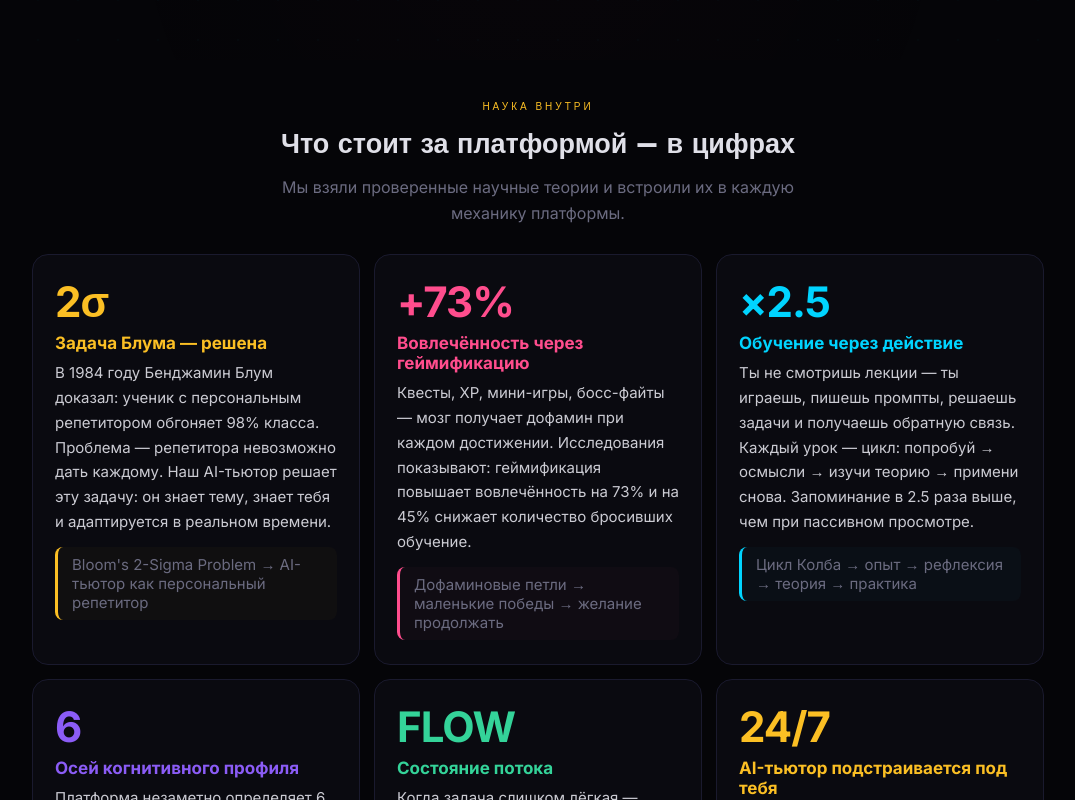
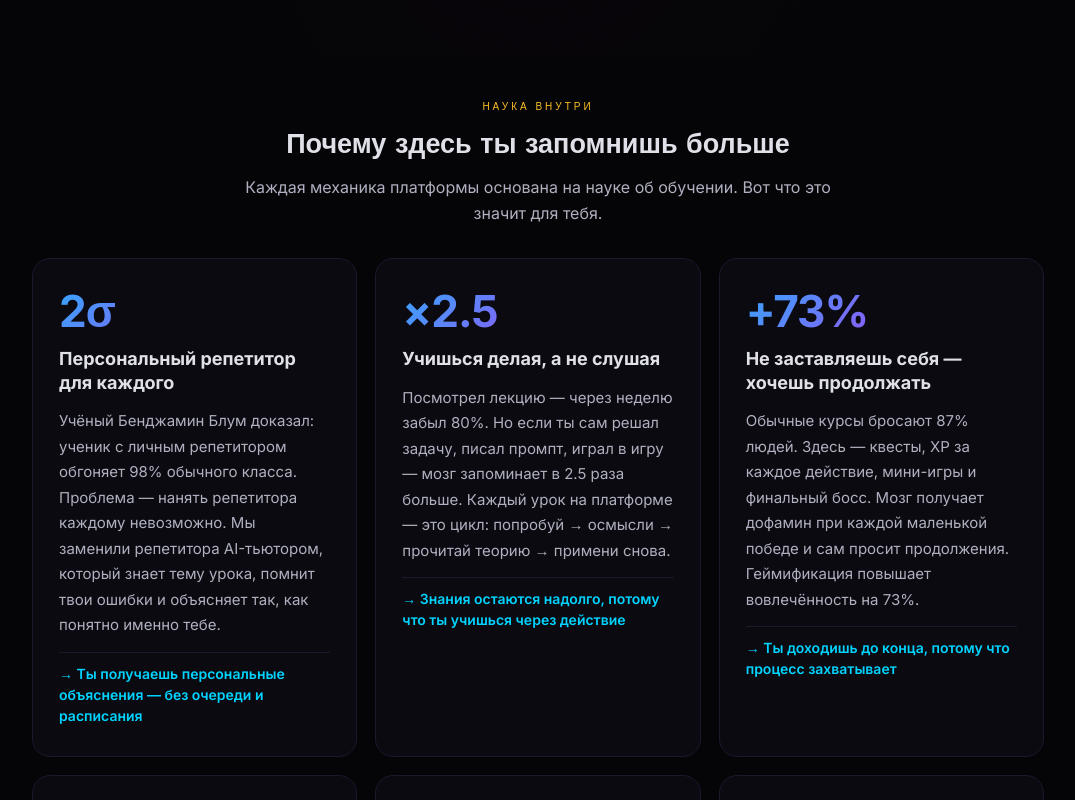
Before and after one commit to ivsvivsvivsvivsv-afk/neurostart-landing, a Next.js app: page / in a window 1280 px wide. Shown: the part 740-1540 px from the top of the page, without its empty margins (102-1177 px from the left). Built offline with nearby package versions, Linux system fonts and the light colour scheme.

Commit message:
fix: science section clean redesign

```diff
--- a/app/page.tsx
+++ b/app/page.tsx
@@ -120,13 +120,13 @@ const LeadModal = ({ open, onClose, testResult }: { open: boolean; onClose: () =
   );
 };
 
-const scienceBlocks: { color: string; digit: string; title: string; text: string; badge: string }[] = [
-  { color: C.gold, digit: "2σ", title: "Задача Блума — решена", text: "В 1984 году Бенджамин Блум доказал: ученик с персональным репетитором обгоняет 98% класса. Проблема — репетитора невозможно дать каждому. Наш AI-тьютор решает эту задачу: он знает тему, знает тебя и адаптируется в реальном времени.", badge: "Bloom's 2-Sigma Problem → AI-тьютор как персональный репетитор" },
-  { color: C.pink, digit: "+73%", title: "Вовлечённость через геймификацию", text: "Квесты, XP, мини-игры, босс-файты — мозг получает дофамин при каждом достижении. Исследования показывают: геймификация повышает вовлечённость на 73% и на 45% снижает количество бросивших обучение.", badge: "Дофаминовые петли → маленькие победы → желание продолжать" },
-  { color: C.cyan, digit: "×2.5", title: "Обучение через действие", text: "Ты не смотришь лекции — ты играешь, пишешь промпты, решаешь задачи и получаешь обратную связь. Каждый урок — цикл: попробуй → осмысли → изучи теорию → примени снова. Запоминание в 2.5 раза выше, чем при пассивном просмотре.", badge: "Цикл Колба → опыт → рефлексия → теория → практика" },
-  { color: C.purple, digit: "6", title: "Осей когнитивного профиля", text: "Платформа незаметно определяет 6 параметров: визуал/вербал, темп, глубина, риск, системность, самостоятельность. Без тестов и анкет — по реальным действиям. Из этих данных строится цифровой двойник ученика.", badge: "Стелс-профилирование → данные из поведения, не из самоотчётов" },
-  { color: C.green, digit: "FLOW", title: "Состояние потока", text: "Когда задача слишком лёгкая — скучно. Слишком сложная — тревога. Платформа держит тебя в зоне потока: AI-методист после каждого урока анализирует результаты и подстраивает сложность следующего.", badge: "Теория потока Чиксентмихайи → оптимальный вызов на каждом шаге" },
-  { color: C.gold, digit: "24/7", title: "AI-тьютор подстраивается под тебя", text: "После каждого урока AI-методист пересобирает промпт тьютора на основе твоего профиля. Тьютор знает твои сильные стороны, слабые темы и стиль обучения. Он становится точнее с каждым уроком.", badge: "Хьютагогика → самоопределяемое обучение с AI-поддержкой" },
+const scienceBlocks = [
+  { digit: "2σ", title: "Персональный репетитор для каждого", text: "Учёный Бенджамин Блум доказал: ученик с личным репетитором обгоняет 98% обычного класса. Проблема — нанять репетитора каждому невозможно. Мы заменили репетитора AI-тьютором, который знает тему урока, помнит твои ошибки и объясняет так, как понятно именно тебе.", result: "Ты получаешь персональные объяснения — без очереди и расписания" },
+  { digit: "×2.5", title: "Учишься делая, а не слушая", text: "Посмотрел лекцию — через неделю забыл 80%. Но если ты сам решал задачу, писал промпт, играл в игру — мозг запоминает в 2.5 раза больше. Каждый урок на платформе — это цикл: попробуй → осмысли → прочитай теорию → примени снова.", result: "Знания остаются надолго, потому что ты учишься через действие" },
+  { digit: "+73%", title: "Не заставляешь себя — хочешь продолжать", text: "Обычные курсы бросают 87% людей. Здесь — квесты, XP за каждое действие, мини-игры и финальный босс. Мозг получает дофамин при каждой маленькой победе и сам просит продолжения. Геймификация повышает вовлечённость на 73%.", result: "Ты доходишь до конца, потому что процесс захватывает" },
+  { digit: "6", title: "Психологическое профилирование", text: "Пока ты проходишь урок, платформа незаметно строит твой когнитивный профиль по 6 параметрам: визуал или текст, быстрый или вдумчивый темп, рискуешь или перестраховываешься. Никаких анкет — только наблюдение за реальными действиями.", result: "Контент и тьютор подстраиваются лично под твой стиль мышления" },
+  { digit: "FLOW", title: "Всегда на грани возможностей", text: "Слишком легко — скучно. Слишком сложно — бросаешь. Состояние потока — когда задача чуть сложнее, чем ты можешь, и ты полностью вовлечён. AI-методист после каждого урока подстраивает сложность следующего.", result: "Ты не скучаешь и не перегружаешься — учишься в потоке" },
+  { digit: "24/7", title: "Тьютор, который помнит всё о тебе", text: "После каждого урока AI-методист анализирует: что понял, где ошибся, какие темы повторить. Промпт тьютора пересобирается — и в следующем уроке он уже точнее. Чем больше учишься — тем умнее становится система.", result: "С каждым уроком платформа учит тебя всё эффективнее" },
 ];
 
 const sectionWrap: React.CSSProperties = { padding: "40px 24px", maxWidth: 1060, margin: "0 auto", width: "100%", position: "relative", zIndex: 1 };
@@ -191,20 +191,20 @@ export default function Landing() {
 
       <div style={sectionWrap}>
         <Tag color={C.gold}>Наука внутри</Tag>
-        <H2>Что стоит за платформой — в цифрах</H2>
-        <p style={{ textAlign: "center", fontSize: 16, color: C.muted, lineHeight: 1.6, maxWidth: 520, margin: "0 auto 28px" }}>Мы взяли проверенные научные теории и встроили их в каждую механику платформы.</p>
-        <div style={{ display: "grid", gridTemplateColumns: "repeat(auto-fit, minmax(300px, 1fr))", gap: 14 }}>
+        <H2>Почему здесь ты запомнишь больше</H2>
+        <p style={{ textAlign: "center", fontSize: 16, color: "#b0b0c0", lineHeight: 1.6, maxWidth: 600, margin: "0 auto 32px" }}>Каждая механика платформы основана на науке об обучении. Вот что это значит для тебя.</p>
+        <div style={{ display: "grid", gridTemplateColumns: "repeat(auto-fit, minmax(300px, 1fr))", gap: 18 }}>
           {scienceBlocks.map((b, i) => (
-            <div key={i} style={{ background: C.card, border: `1px solid ${C.border}`, borderRadius: 16, padding: "24px 22px" }}>
-              <div style={{ fontFamily: "'Inter', sans-serif", fontSize: 42, fontWeight: 900, letterSpacing: "-1px", color: b.color, marginBottom: 8, lineHeight: 1.1 }}>{b.digit}</div>
-              <div style={{ fontSize: 17, fontWeight: 700, color: b.color, marginBottom: 8 }}>{b.title}</div>
-              <div style={{ fontSize: 15, color: C.text, lineHeight: 1.65, opacity: 0.9 }}>{b.text}</div>
-              <div style={{ marginTop: 12, padding: "8px 14px", borderRadius: 8, borderLeft: `3px solid ${b.color}`, background: `${b.color}06`, fontSize: 15, color: C.muted }}>{b.badge}</div>
+            <div key={i} style={{ background: C.card, border: `1px solid ${C.border}`, borderRadius: 18, padding: "30px 26px", display: "flex", flexDirection: "column", gap: 14 }}>
+              <div style={{ fontFamily: "'Inter', sans-serif", fontSize: 44, fontWeight: 900, lineHeight: 1, letterSpacing: "-1px", background: `linear-gradient(135deg, ${C.cyan}, ${C.purple}, ${C.cyan})`, backgroundSize: "200% auto", WebkitBackgroundClip: "text", WebkitTextFillColor: "transparent", animation: "shimmer 4s linear infinite" }}>{b.digit}</div>
+              <div style={{ fontSize: 18, fontWeight: 700, color: C.text, lineHeight: 1.3 }}>{b.title}</div>
+              <div style={{ fontSize: 15, color: "#b0b0c0", lineHeight: 1.7 }}>{b.text}</div>
+              <div style={{ fontSize: 14, fontWeight: 600, color: C.cyan, paddingTop: 10, borderTop: `1px solid ${C.border}`, lineHeight: 1.5 }}>→ {b.result}</div>
             </div>
           ))}
         </div>
-        <p style={{ textAlign: "center", marginTop: 24, fontSize: 16, fontWeight: 500, color: C.text, lineHeight: 1.6 }}>
-          Всё это работает вместе — и на бесплатном уроке ты увидишь каждую из этих механик <span style={{ color: C.cyan }}>в действии</span>.
+        <p style={{ textAlign: "center", marginTop: 32, fontSize: 17, fontWeight: 500, color: C.text, lineHeight: 1.6 }}>
+          На бесплатном уроке ты увидишь каждую из этих механик <span style={{ background: `linear-gradient(90deg, ${C.cyan}, ${C.purple})`, WebkitBackgroundClip: "text", WebkitTextFillColor: "transparent", fontWeight: 700 }}>в действии</span>.
         </p>
       </div><SectionDiv/>
 
```
